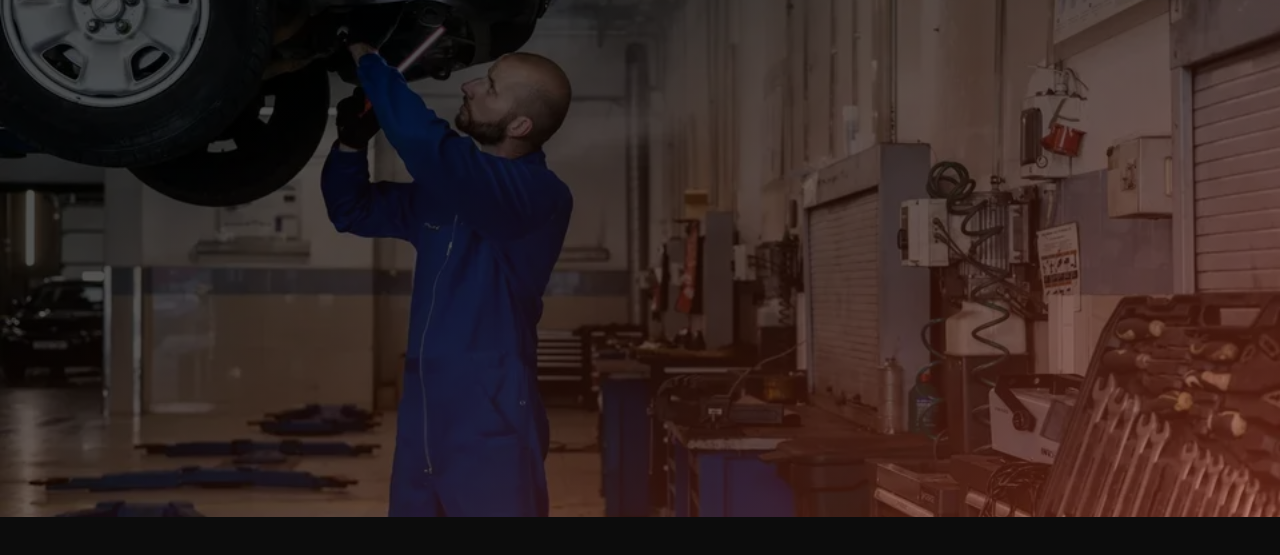
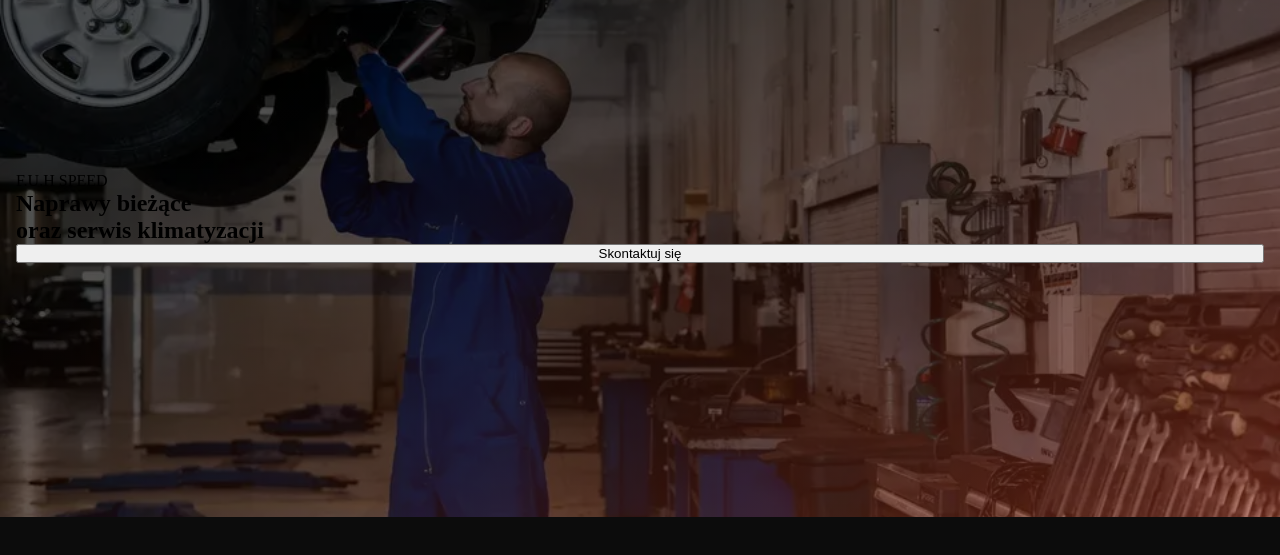
Before and after one commit to Kuba1507/FHU_Speed, a website: page index.html in a window 1280 px wide. Shown: the part 83-638 px from the top of the page. Drawn offline with Linux system fonts and the light colour scheme.

Commit message:
created html for welcome section

```diff
--- a/index.html
+++ b/index.html
@@ -39,7 +39,11 @@
     <main>
         <section class="section welcome">
             <div class="wrapper">
-
+                <div class="welcome-box">
+                    <p class="welcome-box-decor">F.U.H SPEED</p>
+                    <h1 class="main-heading">Naprawy bieżące<br>oraz serwis klimatyzacji</h1>
+                    <button class="welcome-box-cta">Skontaktuj się</button>
+                </div>
             </div>
             <div class="welcome__shadow"></div>
             <div class="welcome__gradient"></div>
--- a/src/sass/_main.scss
+++ b/src/sass/_main.scss
@@ -143,6 +143,10 @@ main {
 		padding: 3em 1em;
 	}
 
+	.main-heading {
+		color: black;
+	}
+
 	.welcome {
 		position: relative;
 		height: 600px;
@@ -151,21 +155,33 @@ main {
 		background-size: cover;
 		background-repeat: no-repeat;
 
-		&__shadow {
-			position: absolute;
-			top: 0;
-			right: 0;
-			bottom: 0;
-			left: 0;
-			background-color: rgba(0, 0, 0, 0.3);
+		.wrapper {
+			position: relative;
+			height: 100%;
+			z-index: 1;
 		}
 
+		&-box {
+			display: flex;
+			flex-direction: column;
+			justify-content: center;
+			height: 100%;
+		}
+
+		&__shadow,
 		&__gradient {
 			position: absolute;
 			top: 0;
 			right: 0;
 			bottom: 0;
 			left: 0;
+		}
+
+		&__shadow {
+			background-color: rgba(0, 0, 0, 0.3);
+		}
+
+		&__gradient {
 			background: rgb(0, 0, 0);
 			background: linear-gradient(
 				152deg,
```
Also changed, not shown: dist/css/style.min.css.
